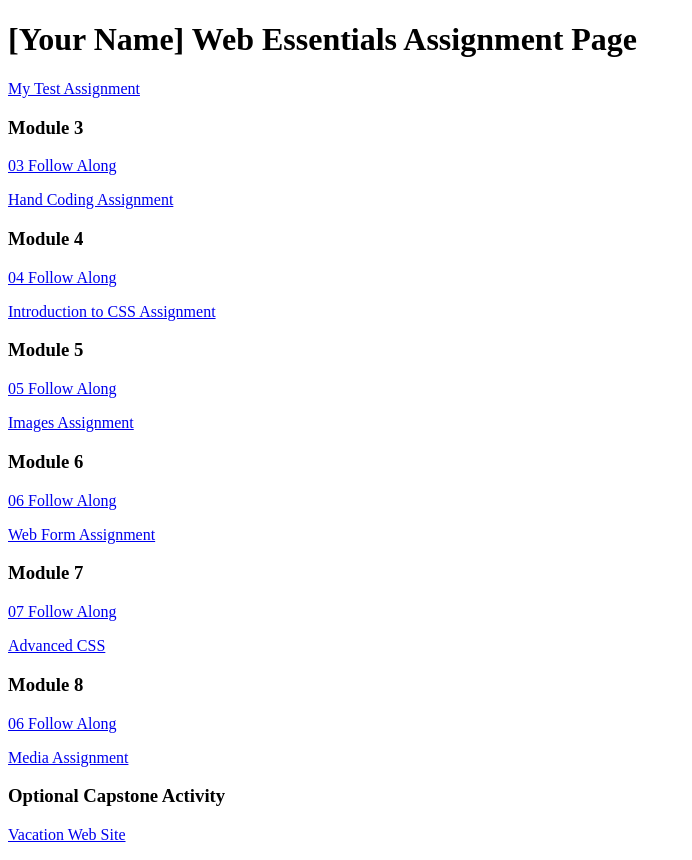
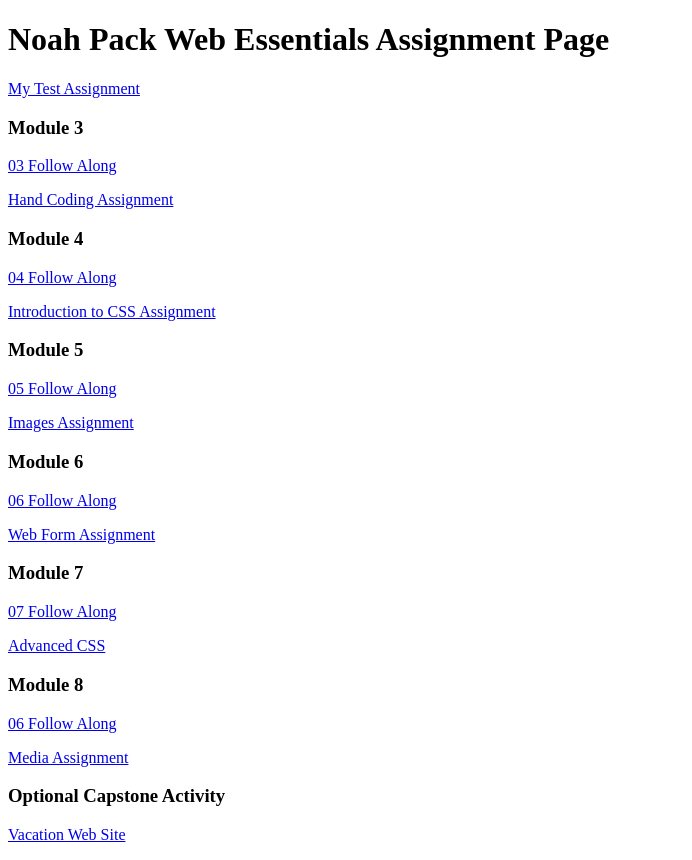
Before and after one commit to Noahpack/dwdd1600, a plain HTML site: page index.html in a window 1280 px wide. Shown: the whole page, without its empty margins (0-692 px from the left). Drawn offline with Linux system fonts and the light colour scheme.

Commit message:
Update index.html

```diff
--- a/index.html
+++ b/index.html
@@ -6,7 +6,7 @@
 		<title>dwdd 1600 assignment list page</title>
 	</head>
 	<body>
-		<h1>[Your Name] Web Essentials Assignment Page</h1>
+		<h1> Noah Pack Web Essentials Assignment Page</h1>
 		<p><a href="01test">My Test Assignment</a></p>
 
 		<h3>Module 3</h3>
```
